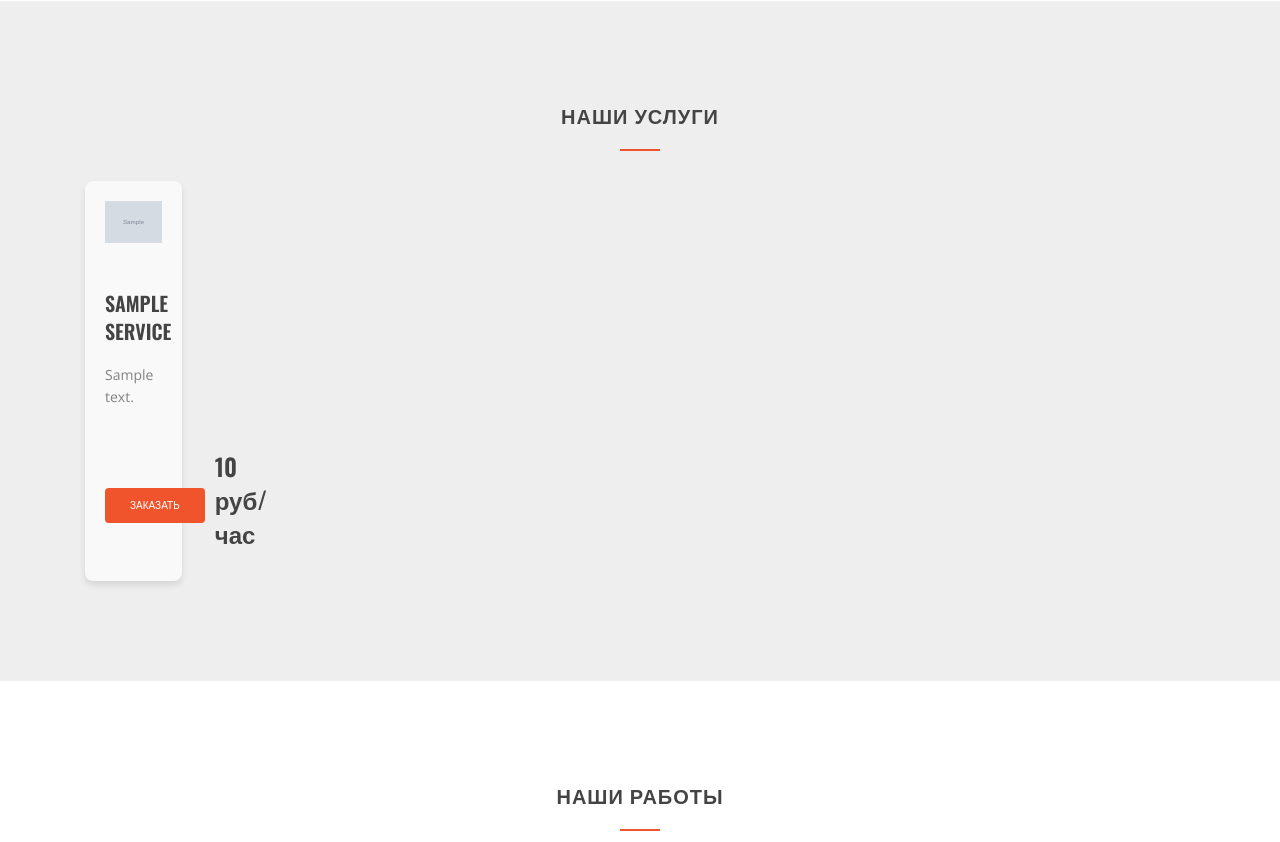
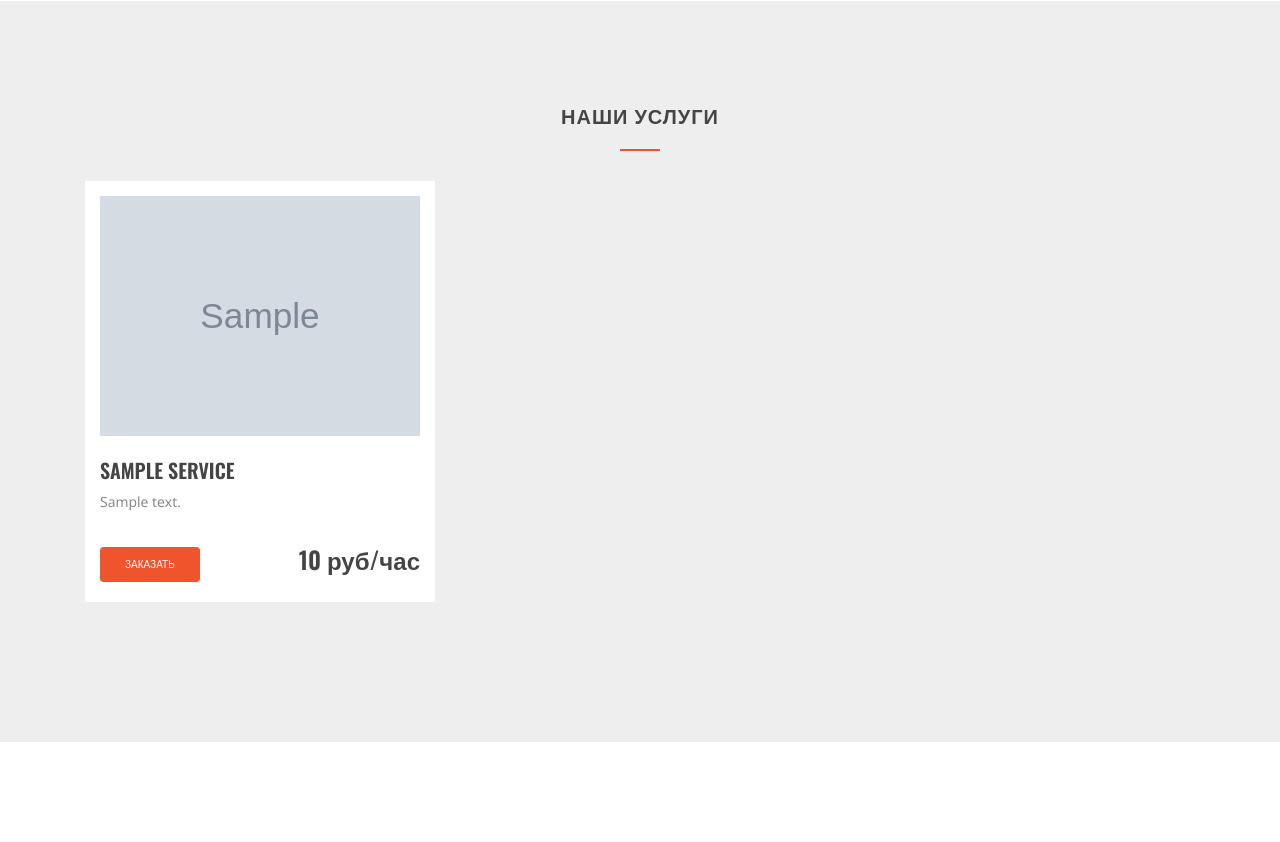
Before and after one commit to Dimon4ik812/construction_site, a Django app: template construction/templates/construction/index.html in a window 1280 px wide. Shown: the part 1437-2279 px from the top of the page. Run offline with Django 5.2, Linux system fonts and the light colour scheme; the template is opened without the code that fills it: values that come from a table or form of the project are taken from there, others are empty; tables that the repository leaves empty hold one stand-in row (values such as "Sample post"); grey boxes marked "Sample" are stand-in pictures; parts of the project's set-up code (start-up, migrations or seed data) failed here and were passed over; some libraries are stand-ins or nearby versions; some web fonts are replaced.

Commit message:
обновления карточки товара

```diff
--- a/construction/templates/construction/index.html
+++ b/construction/templates/construction/index.html
@@ -230,11 +230,10 @@
 
 								<!-- services -->
 
-								<div class="services-container">
-    								<div class="service-card">
-									<div class="services__img"><img src="{{ service.image | media_filter }}" alt=""/></div>
-									<h2 class="services__title"><a href="#">{{ service.name }}</a></h2>
-									<div class="services__desc">{{ service.description}}</div>
+								<div class="services">
+ 									<div class="services__img"><img src="{{ service.image | media_filter }}" alt=""/></div>
+ 									<h2 class="services__title"><a href="#">{{ service.name }}</a></h2>
+									<div class="services__desc">{{ service.description | truncatechars:100 }}</div>
 
 									<!-- btn -->
 									<div class="button-price-container">
@@ -247,7 +246,6 @@
 									  заказать
 									</a>
 									<h2 class="services__price"><a href="#">{{ service.price }} руб/час</a></h2>
-									</div>
 									</div>
 								</div><!-- End / services -->
 						</div>
```
